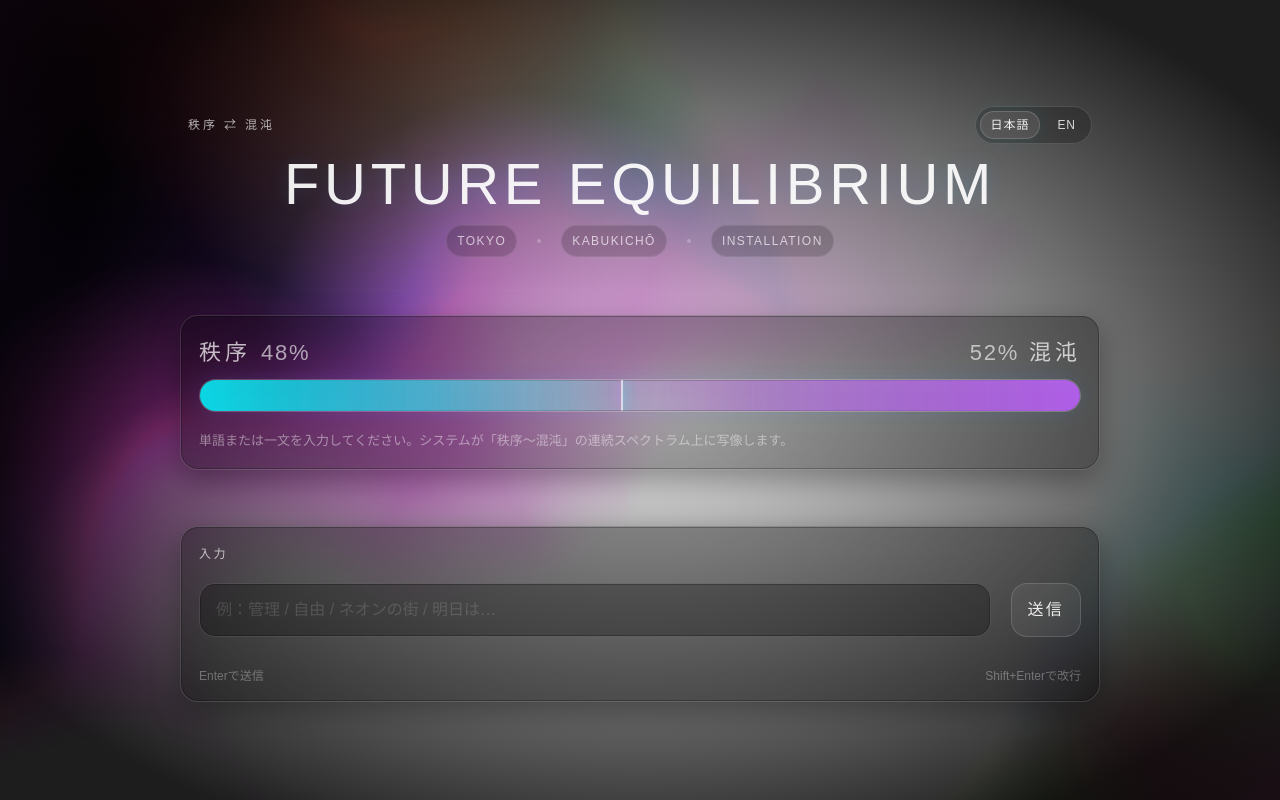
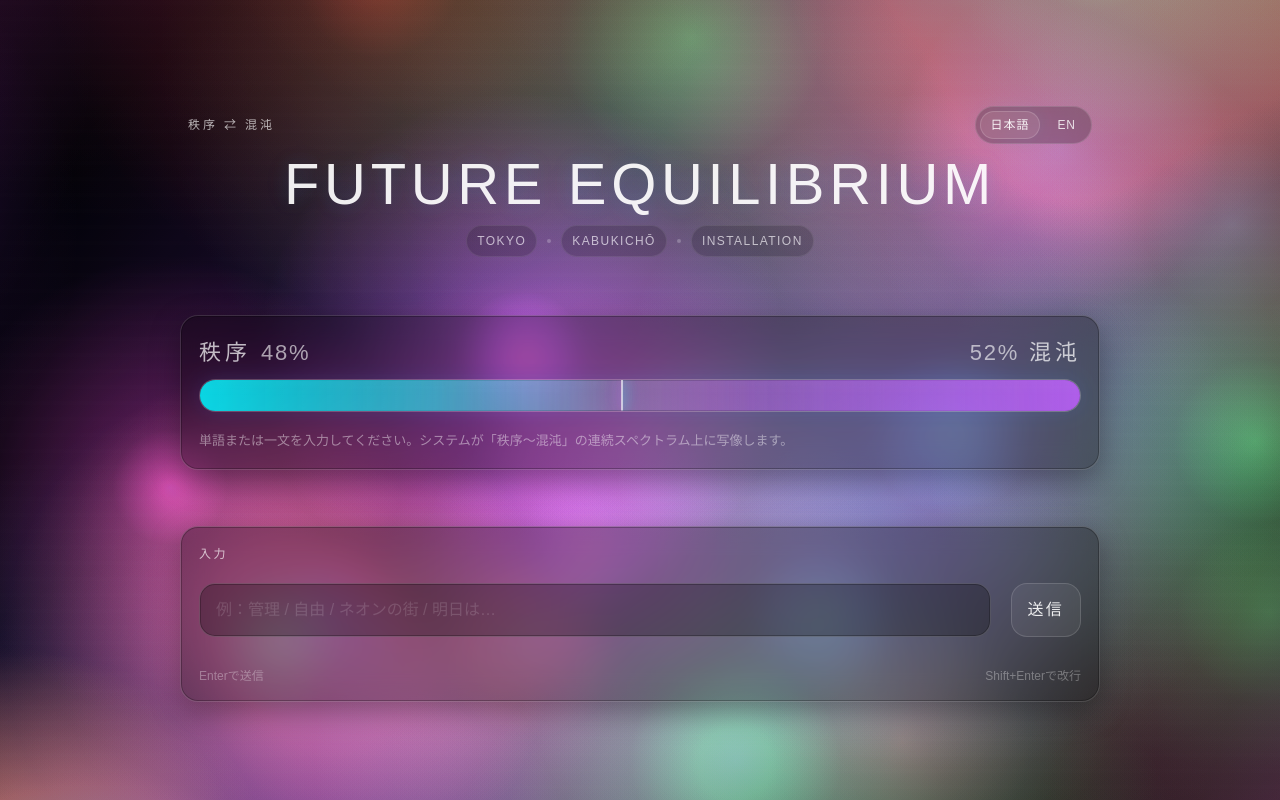
Before and after one commit to cozlind/FutureEquilibrium, a Next.js app: page / in a window 1280 px wide. Built offline with nearby package versions, Linux system fonts and the light colour scheme.

Commit message:
Update background

```diff
--- a/components/ClientApp.tsx
+++ b/components/ClientApp.tsx
@@ -16,7 +16,7 @@ export default function ClientApp() {
   return (
     <>
       {/* 你现在的参数很激进，OK就保持；若 UI 被压过再调小 */}
-      <BackgroundA blobCount={38} intensity={8.1} speed={8.0} />
+      <BackgroundA blobCount={38} intensity={4.1} speed={8.0} />
 
       <HeroUI
         defaultLang="ja"
--- a/components/bgA.css
+++ b/components/bgA.css
@@ -38,8 +38,8 @@
   background: radial-gradient(
     closest-side at 50% 50%,
     rgba(0,0,0,0) 0%,
-    rgba(0,0,0,0.62) 70%,
-    rgba(0,0,0,0.88) 100%
+    rgba(0,0,0,0.18) 70%,
+    rgba(0,0,0,0.35) 100%
   );
 }
 
--- a/components/heroUI.css
+++ b/components/heroUI.css
@@ -47,7 +47,7 @@
 .hero-meta{
   display: flex;
   justify-content: center;
-  gap: 20px;
+  gap: 10px;
   align-items: center;
   flex-wrap: wrap;
   opacity: 0.68;
```
